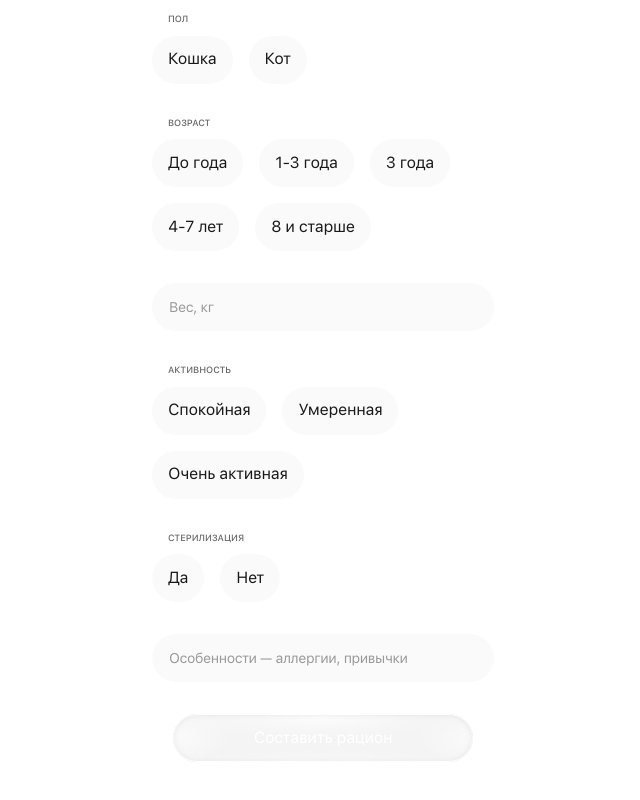
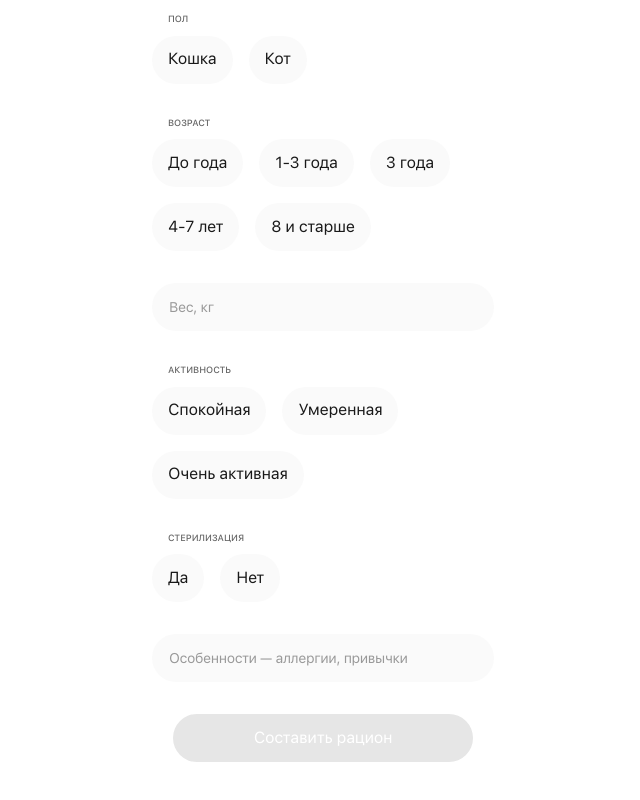
Before and after one commit to ASerZhuk/kush_kuse, a Next.js app: page /invite/profile_form in a window 1280 px wide. Shown: the part 380-1180 px from the top of the page, without its empty margins (317-957 px from the left). Built offline with nearby package versions, Linux system fonts and the light colour scheme.

Commit message:
fix button

```diff
--- a/components/ui/Button.tsx
+++ b/components/ui/Button.tsx
@@ -1,14 +1,19 @@
 import Link from "next/link";
-import GlassLayer from "@/components/GlassLayer";
 import type { ButtonProps, ButtonVariant } from "@/types/button";
 
 const variantClasses: Record<ButtonVariant, string> = {
-  // Стекло как у таб-бара: преломление даёт GlassLayer, фаска — .backdrop-glass
+  // Значения из макета (Figma): Enable — Gradient/Gradient 200 (тот самый
+  // едва заметный градиент, не сплошной белый — отсюда была слабая
+  // видимость), Pressed — White 70% + shadow-button-pressed (готовый токен,
+  // ровно те же цифры), Disable — Grey/Grey 100 сплошной. bg-none в active/
+  // disabled чистит слой градиента, иначе он остаётся под сплошной заливкой.
   primary:
-    "gap-3 overflow-hidden backdrop-glass active:shadow-button-pressed disabled:bg-none disabled:shadow-none",
-  // То же стекло, но заливка серая — чтобы secondary читалась иначе primary.
-  // Нажатие меняет только цвет текста, фон остаётся Grey/Grey
-  secondary: "gap-2 overflow-hidden backdrop-glass backdrop-glass-grey",
+    "gap-3 bg-gradient-200 shadow-button active:bg-none active:bg-white/70 active:shadow-button-pressed disabled:bg-none disabled:bg-grey-100 disabled:shadow-none disabled:text-white",
+  // Grey/Grey (--color-grey, 5% непрозрачности — тот же токен, что у card-фонов
+  // по всему приложению) — не Grey/Grey 100, тот сплошной и был слишком
+  // заметным. Тени в макете у secondary нет вообще: она плоская, приподнята
+  // только primary. На нажатии темнеет до сплошного Grey/Grey 100.
+  secondary: "gap-2 bg-grey active:bg-grey-100",
 };
 
 export default function Button({
@@ -26,17 +31,12 @@ export default function Button({
       ? "mx-auto h-12 w-full max-w-75"
       : "h-12 flex-1";
 
-  // disabled-фон задаётся через переменные стекла: обычный disabled:bg-*
-  // проигрывает background-color из .backdrop-glass
-  const classes = `relative flex ${sizing} items-center justify-center rounded-4xl ${iconOnly ? "" : "px-4 py-2.5"} text-body-m text-dark transition-colors active:text-grey-400 disabled:[--glass-rgb:230,230,230] disabled:[--glass-tint:1] disabled:text-white ${variantClasses[variant]} ${className}`;
+  const classes = `relative flex ${sizing} items-center justify-center rounded-4xl ${iconOnly ? "" : "px-4 py-2.5"} text-body-m text-dark transition-colors active:text-grey-400 ${variantClasses[variant]} ${className}`;
 
   const inner = (
-    <>
-      <GlassLayer depth={8} strength={20} chromaticAberration={2} blur={1} />
-      <span className="relative z-10 flex items-center justify-center gap-[inherit]">
-        {children}
-      </span>
-    </>
+    <span className="relative z-10 flex items-center justify-center gap-[inherit]">
+      {children}
+    </span>
   );
 
   if (href) {
```
